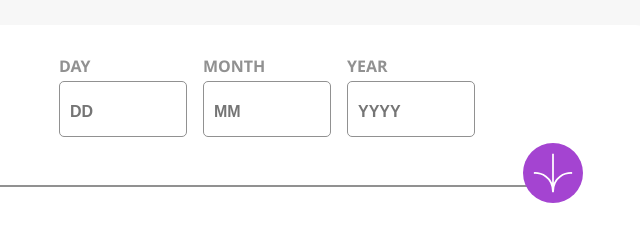
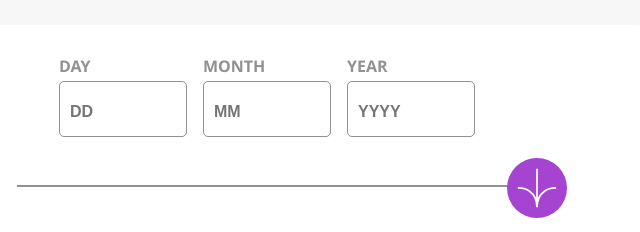
Before and after one commit to EnochofGod/Age-calculator, a plain HTML site: page index.html in a window 1280 px wide. Shown: the part 125-357 px from the top of the page, without its empty margins (373-1013 px from the left). Drawn offline with Linux system fonts and the light colour scheme.

Commit message:
fifth commit

```diff
--- a/style.css
+++ b/style.css
@@ -26,7 +26,7 @@ body{
     border-bottom-right-radius: 6rem;
     border-top-right-radius: 2rem ;
     border-top-left-radius: 2rem;
-
+    position: relative;
 }
 .calander{
     display: flex;
@@ -68,14 +68,13 @@ body{
 .calc-line{
     width:250px;
     border-top: 2px solid rgb(145, 145, 145);
-    position: relative;
 }
 .calc .calc-arrow{
     display: flex;
     justify-content: center;
     align-items: center;
     position: absolute;
-    bottom:49%;
+    bottom:51%;
     left:43%;
     width:60px;
     height: 60px;
@@ -126,7 +125,7 @@ body{
     align-items: center;
     position: absolute;
     bottom:57%;
-    left:46%;
+    left:44%;
     width:60px;
     height: 60px;
     border-radius: 50%;
@@ -151,7 +150,7 @@ body{
     font-size: 1.6rem;
   }
   .calc-line{
-    width:600px;
+    width:500px;
     border-top: 2px solid rgb(145, 145, 145);
     position: relative;
 }
@@ -160,8 +159,8 @@ body{
     justify-content: center;
     align-items: center;
     position: absolute;
-    bottom:59%;
-    left:70%;
+    bottom:61.5%;
+    left:80%;
     width:60px;
     height: 60px;
     border-radius: 50%;
```
